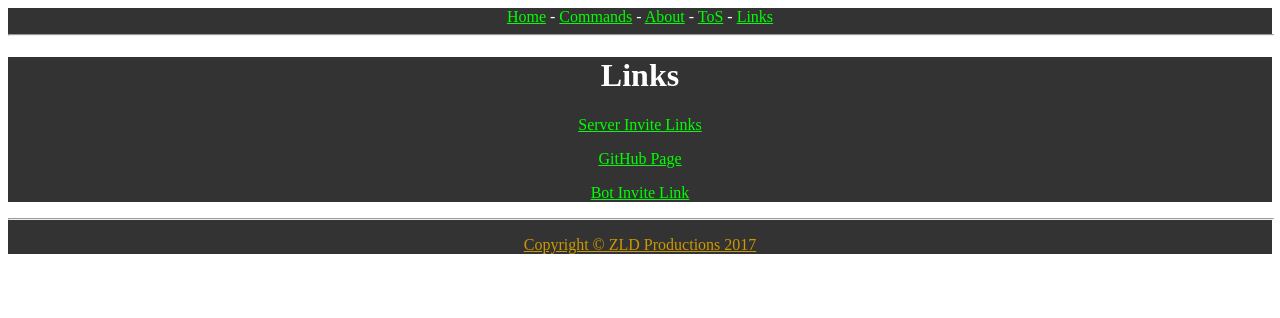
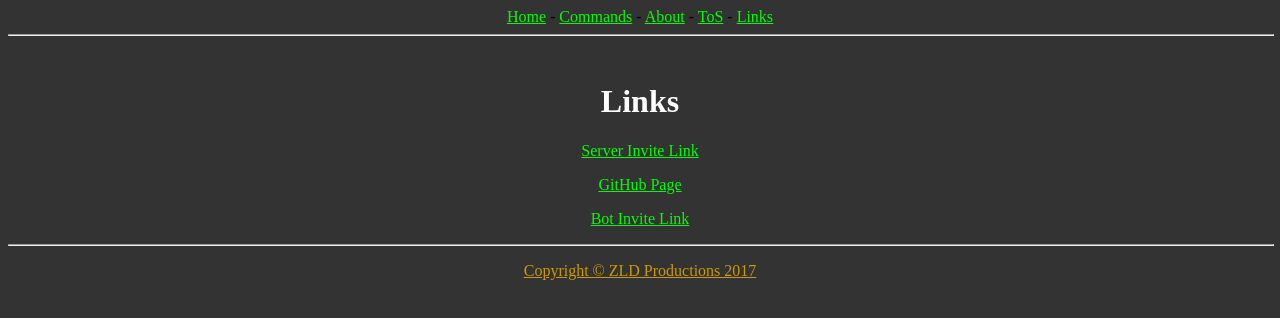
Before and after one commit to ZLDProductions/LogBot, a plain HTML site: page Links.html in a window 1280 px wide. Drawn offline with Linux system fonts and the light colour scheme.

Commit message:
Update Links.html

```diff
--- a/Links.html
+++ b/Links.html
@@ -4,22 +4,48 @@
     <meta content="text/html; charset=windows-1252" http-equiv="content-type">
     <title>Links</title>
     <meta content="ZLD Productions" name="author">
-    <link rel="stylesheet" href="styles.css"/>
-   </head>
-   <body>
-    <div class="navbar">
-      <a href="index.html">Home</a> - <a href="Commands.html">Commands</a> - <a href="About.html">About</a> - <a href="ToS.html">ToS</a> - <a href="Links.html">Links</a><br>
-      <hr>
-    </div>
-    <div class="page">
-      <h1>Links</h1>
-      <p><a href="https//discord.gg/82DYM3T">Server Invite Links</a></p>
+    <style type="text/css">a:link {
+  color: #00ff00;
+
+}
+a:visited {
+  color: #ff0000;
+}
+a:hover {
+  color: #ffffff;
+}
+div{
+  text-align: center;
+}
+div.footer {
+  text-decoration: underline;
+  color: #cc9900;
+}
+div.page {
+  color: #ffffff;
+}</style>
+  </head>
+  <body style="     background-color: #333333;">
+    <div style="text-align: center; background-color: #333333;" class="navbar">
+      <a href="index.html">Home</a> - <a href="Commands.html">Commands</a>
+      - <a href="About.html">About</a> - <a href="ToS.html">ToS</a> - <a href="Links.html">Links</a><br>
+      <hr style="width: 100%; height: 0px; color: black;"><span style="color: white;"><br>
+      </span></div>
+    <span style="color: white;"> </span>
+    <div style="background-color: #333333;" class="page">
+      <h1 style="background-color: #333333;"><span style="color: white;">Links</span></h1>
+      <p><a href="https://discord.gg/82DYM3T">Server Invite Link</a></p>
       <p><a href="https://github.com/ZLDProductions/LogBot">GitHub Page</a></p>
-      <p><a href="https://discordapp.com/oauth2/authorize?client_id=255379748828610561&amp;scope=bot&amp;permissions=268696670">Bot Invite Link</a></p>
-    </div>
-    <div class="footer">
-      <hr>
-      <p class="Copyright">Copyright &copy; ZLD Productions 2017</p>
+      <p><a href="https://discordapp.com/oauth2/authorize?client_id=255379748828610561&amp;scope=bot&amp;permissions=268696670">Bot
+          Invite Link</a></p>
+      <span style="text-decoration: underline;"><span style="font-weight: bold;">
+        </span></span></div>
+    <span style="color: white;"> </span>
+    <div style="background-color: #333333;" class="footer"><span style="color: white;">
+      </span>
+      <hr style="width: 100%; height: 0px; color: black; margin-left: auto; margin-right: auto;">
+      <p style="background-color: #333333;">Copyright &copy; ZLD Productions
+        2017</p>
     </div>
   </body>
 </html>
```
